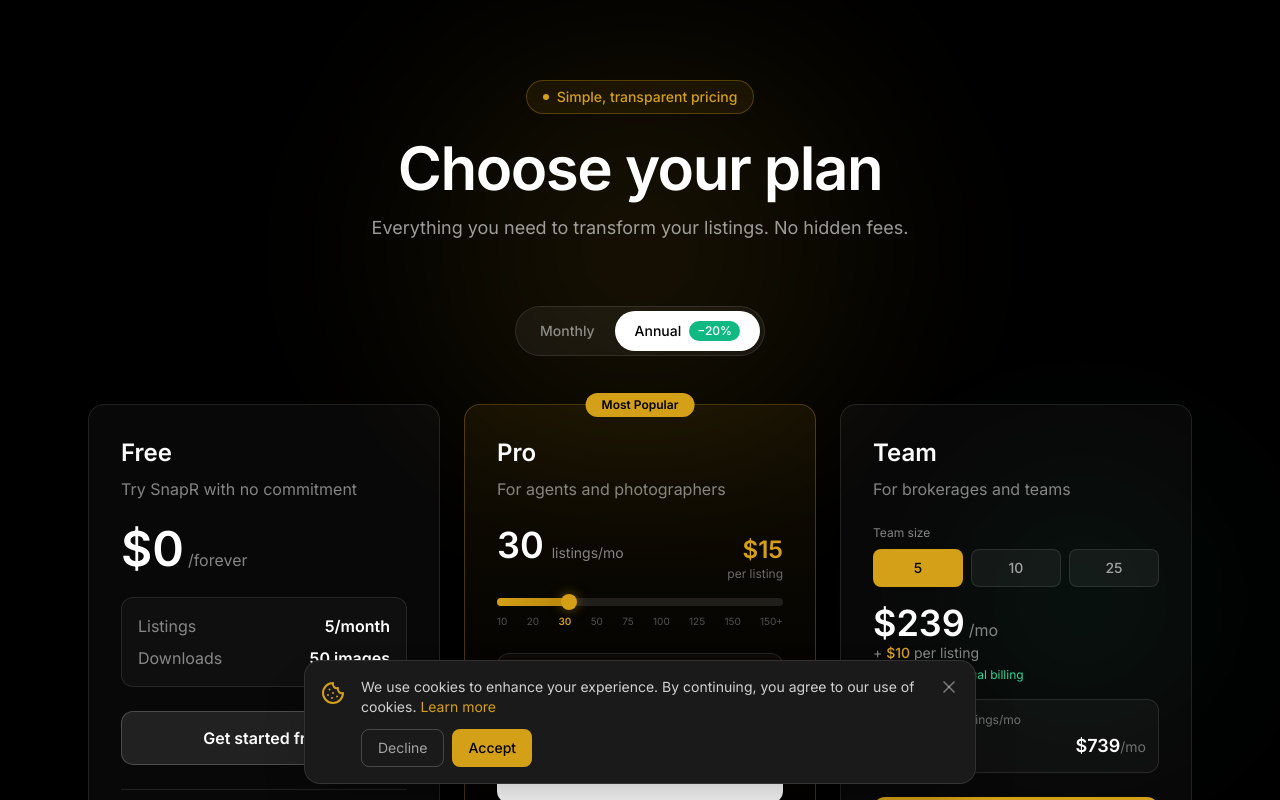
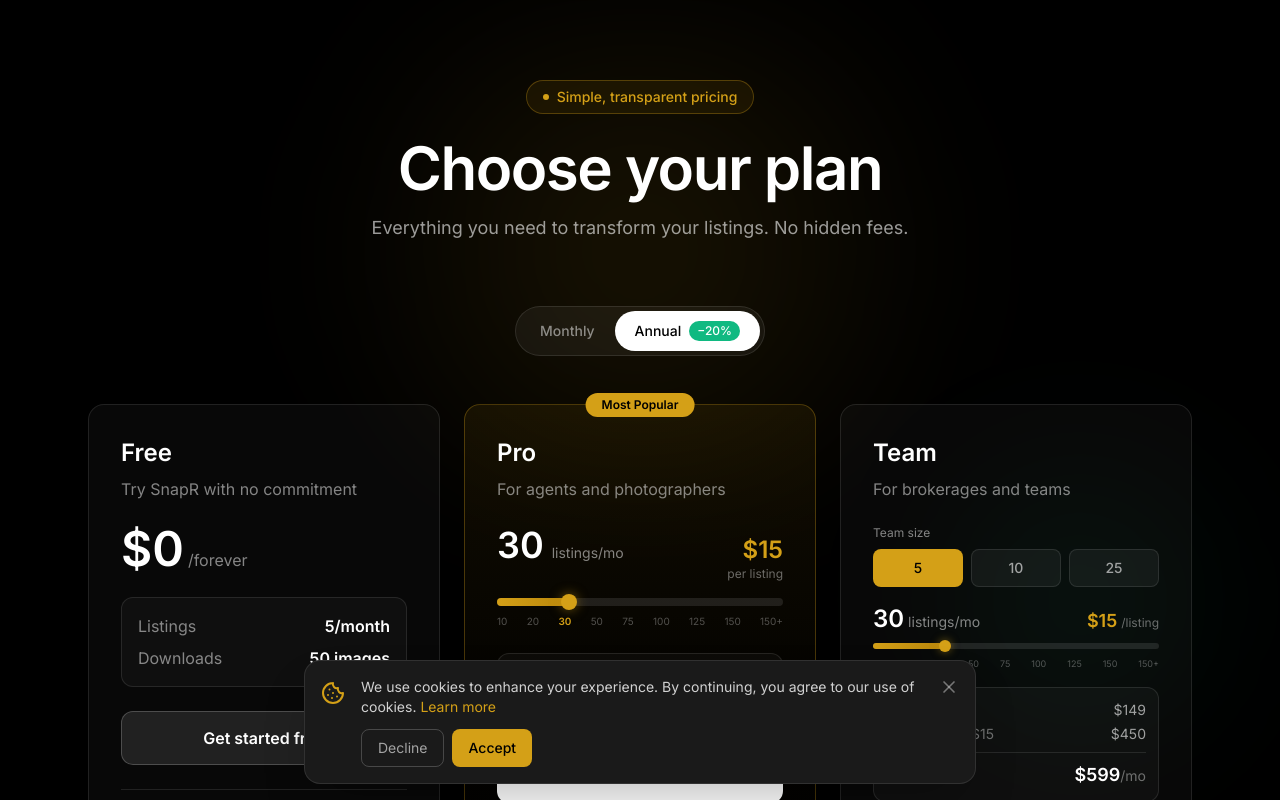
Before and after one commit to SNAPR68/snap-R, a Next.js app: page /pricing in a window 1280 px wide. Shown: the top 800 px of the page. Built offline with nearby package versions, Linux system fonts and the light colour scheme.

Commit message:
Fix Team pricing: same listing rates as Pro, add bonus week/month messaging

```diff
--- a/app/pricing/page.tsx
+++ b/app/pricing/page.tsx
@@ -16,11 +16,11 @@
   { listings: 'enterprise', monthly: null, annual: null },
 ];
 
-// Team plan options
+// Team plan options (base fee for users only - listings use same pricing as Pro)
 const TEAM_OPTIONS = [
-  { users: 5, base: 299, perListing: 12 },
-  { users: 10, base: 499, perListing: 10 },
-  { users: 25, base: 899, perListing: 8 },
+  { users: 5, baseMonthly: 199, baseAnnual: 149 },
+  { users: 10, baseMonthly: 399, baseAnnual: 299 },
+  { users: 25, baseMonthly: 649, baseAnnual: 499 },
 ];
 
 // Premium Add-ons
@@ -124,10 +124,16 @@
   }, [proTier, isAnnual, isEnterprise]);
 
   const teamCalc = useMemo(() => {
-    const base = isAnnual ? Math.round(teamOption.base * 0.8) : teamOption.base;
-    const perListing = isAnnual ? Math.round(teamOption.perListing * 0.8) : teamOption.perListing;
-    return { base, perListing };
-  }, [teamOption, isAnnual]);
+    const base = isAnnual ? teamOption.baseAnnual : teamOption.baseMonthly;
+    // Team uses same per-listing pricing as Pro
+    if (isEnterprise) {
+      return { base, listingCost: null, total: null };
+    }
+    const pricePerListing = isAnnual ? proTier.annual : proTier.monthly;
+    const listingCost = (proTier.listings as number) * (pricePerListing as number);
+    const total = base + listingCost;
+    return { base, listingCost, total };
+  }, [teamOption, isAnnual, proTier, isEnterprise]);
 
   return (
     <div className="min-h-screen text-white antialiased overflow-x-hidden" style={{ backgroundColor: '#000000' }}>
@@ -391,6 +397,7 @@
                 Contact Sales
               </Link>
             ) : (
+              <>
                 <button
                   onClick={() => handleCheckout('pro')}
                   disabled={loading === 'pro'}
@@ -399,6 +406,10 @@
                 >
                   {loading === 'pro' ? 'Loading...' : 'Get started'}
                 </button>
+                <p className="text-center text-xs mt-2" style={{ color: 'rgba(255,255,255,0.4)' }}>
+                  {isAnnual ? 'Your first year includes a bonus month — on us' : 'Your first month includes a bonus week — on us'}
+                </p>
+              </>
             )}
 
             {/* Features */}
@@ -455,46 +466,126 @@
               </div>
             </div>
 
-            {/* Pricing */}
+            {/* Listings - Same slider as Pro */}
             <div className="mb-4">
-              <div className="flex items-baseline gap-1">
-                <span className="text-3xl sm:text-4xl font-semibold">${teamCalc.base}</span>
-                <span style={{ color: 'rgba(255,255,255,0.5)' }}>/mo</span>
+              <div className="flex items-baseline justify-between mb-2">
+                <div>
+                  <span className="text-2xl font-semibold">
+                    {isEnterprise ? '150+' : proTier.listings}
+                  </span>
+                  <span className="ml-1 text-sm" style={{ color: 'rgba(255,255,255,0.5)' }}>listings/mo</span>
                 </div>
-              <div className="text-sm" style={{ color: 'rgba(255,255,255,0.5)' }}>
-                + <span style={{ color: GOLD }} className="font-medium">${teamCalc.perListing}</span> per listing
+                <div className="text-right">
+                  <span className="text-lg font-semibold" style={{ color: GOLD }}>
+                    {isEnterprise ? 'Custom' : `$${proCalc.price}`}
+                  </span>
+                  <span className="text-xs ml-1" style={{ color: 'rgba(255,255,255,0.4)' }}>
+                    {isEnterprise ? '' : '/listing'}
+                  </span>
                 </div>
-              {isAnnual && (
-                <div className="text-xs mt-1" style={{ color: '#34D399' }}>
-                  20% off with annual billing
-                </div>
-              )}
               </div>
 
-            {/* Example */}
+              {/* Slider - shares with Pro */}
+              <div className="relative mb-2">
+                <div className="h-1.5 rounded-full" style={{ backgroundColor: 'rgba(255,255,255,0.1)' }}>
                   <div
-              className="p-3 rounded-xl mb-6"
+                    className="absolute h-full rounded-full transition-all duration-150"
+                    style={{
+                      width: `${(proSliderIndex / (PRO_TIERS.length - 1)) * 100}%`,
+                      background: `linear-gradient(90deg, ${GOLD}, ${GOLD_DARK})`
+                    }}
+                  />
+                </div>
+                <div
+                  className="absolute top-1/2 -translate-y-1/2 w-3 h-3 rounded-full transition-all duration-150"
+                  style={{
+                    left: `calc(${(proSliderIndex / (PRO_TIERS.length - 1)) * 100}% - 6px)`,
+                    backgroundColor: GOLD,
+                    boxShadow: `0 0 8px ${GOLD}80`
+                  }}
+                />
+                <input
+                  type="range"
+                  min="0"
+                  max={PRO_TIERS.length - 1}
+                  value={proSliderIndex}
+                  onChange={(e) => setProSliderIndex(parseInt(e.target.value))}
+                  className="absolute inset-0 w-full opacity-0 cursor-pointer"
+                  style={{ height: '20px', top: '-6px' }}
+                />
+              </div>
+              <div className="flex justify-between text-[9px]" style={{ color: 'rgba(255,255,255,0.3)' }}>
+                {PRO_TIERS.map((tier, i) => (
+                  <span
+                    key={String(tier.listings)}
+                    style={{
+                      color: i === proSliderIndex ? GOLD : undefined,
+                      fontWeight: i === proSliderIndex ? 600 : undefined
+                    }}
+                  >
+                    {tier.listings === 'enterprise' ? '150+' : tier.listings}
+                  </span>
+                ))}
+              </div>
+            </div>
+
+            {/* Price Breakdown */}
+            {isEnterprise ? (
+              <div
+                className="p-3 rounded-xl mb-4"
                 style={{ backgroundColor: 'rgba(255,255,255,0.03)', border: '1px solid rgba(255,255,255,0.1)' }}
               >
-              <div className="text-xs mb-1" style={{ color: 'rgba(255,255,255,0.4)' }}>Example: 50 listings/mo</div>
-              <div className="flex items-center justify-between">
-                <span className="text-sm" style={{ color: 'rgba(255,255,255,0.5)' }}>Total</span>
+                <p className="text-center text-sm" style={{ color: 'rgba(255,255,255,0.5)' }}>
+                  Custom pricing for 150+ listings
+                </p>
+              </div>
+            ) : (
+              <div
+                className="p-3 rounded-xl mb-4"
+                style={{ backgroundColor: 'rgba(255,255,255,0.03)', border: '1px solid rgba(255,255,255,0.1)' }}
+              >
+                <div className="flex items-center justify-between text-sm mb-1">
+                  <span style={{ color: 'rgba(255,255,255,0.4)' }}>{teamOption.users} users base</span>
+                  <span style={{ color: 'rgba(255,255,255,0.6)' }}>${teamCalc.base}</span>
+                </div>
+                <div className="flex items-center justify-between text-sm mb-2">
+                  <span style={{ color: 'rgba(255,255,255,0.4)' }}>{proTier.listings} listings × ${proCalc.price}</span>
+                  <span style={{ color: 'rgba(255,255,255,0.6)' }}>${teamCalc.listingCost}</span>
+                </div>
+                <div className="flex items-center justify-between pt-2" style={{ borderTop: '1px solid rgba(255,255,255,0.1)' }}>
+                  <span className="font-medium">Total</span>
                   <span className="text-lg font-semibold">
-                  ${teamCalc.base + (50 * teamCalc.perListing)}
+                    ${teamCalc.total}
                     <span className="text-sm font-normal" style={{ color: 'rgba(255,255,255,0.4)' }}>/mo</span>
                   </span>
                 </div>
               </div>
+            )}
 
             {/* CTA */}
+            {isEnterprise ? (
+              <Link
+                href="/contact?plan=enterprise-team"
+                className="w-full py-3.5 rounded-xl font-semibold transition-all hover:opacity-90 flex items-center justify-center gap-2"
+                style={{ backgroundColor: GOLD, color: '#000000' }}
+              >
+                Contact Sales
+              </Link>
+            ) : (
+              <>
                 <button
                   onClick={() => handleCheckout('team')}
                   disabled={loading === 'team'}
                   className="w-full py-3.5 rounded-xl font-semibold transition-all hover:opacity-90 disabled:opacity-50"
                   style={{ backgroundColor: GOLD, color: '#000000' }}
                 >
-              {loading === 'team' ? 'Loading...' : 'Start free trial'}
+                  {loading === 'team' ? 'Loading...' : 'Get started'}
                 </button>
+                <p className="text-center text-xs mt-2" style={{ color: 'rgba(255,255,255,0.4)' }}>
+                  {isAnnual ? 'Your first year includes a bonus month — on us' : 'Your first month includes a bonus week — on us'}
+                </p>
+              </>
+            )}
 
             {/* Features */}
             <div className="mt-6 pt-6" style={{ borderTop: '1px solid rgba(255,255,255,0.1)' }}>
```
Lines whose indentation alone changed are shown as unchanged.
